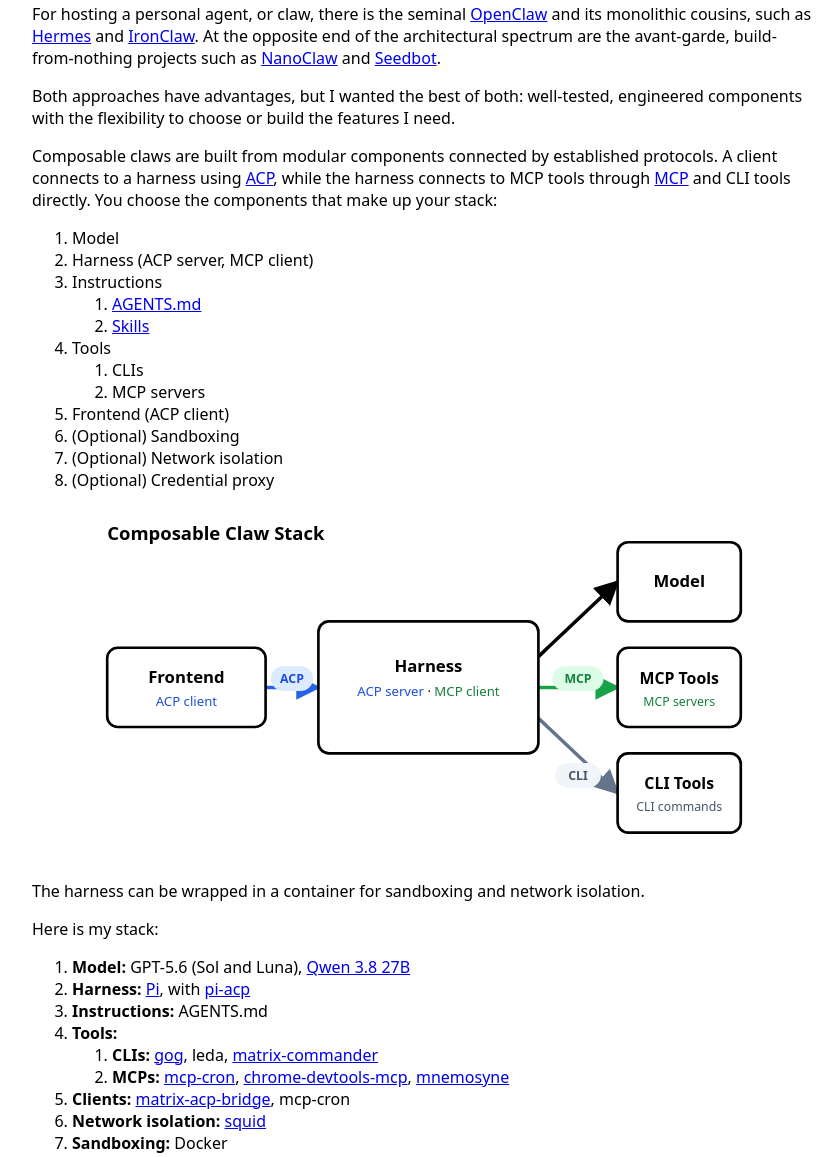
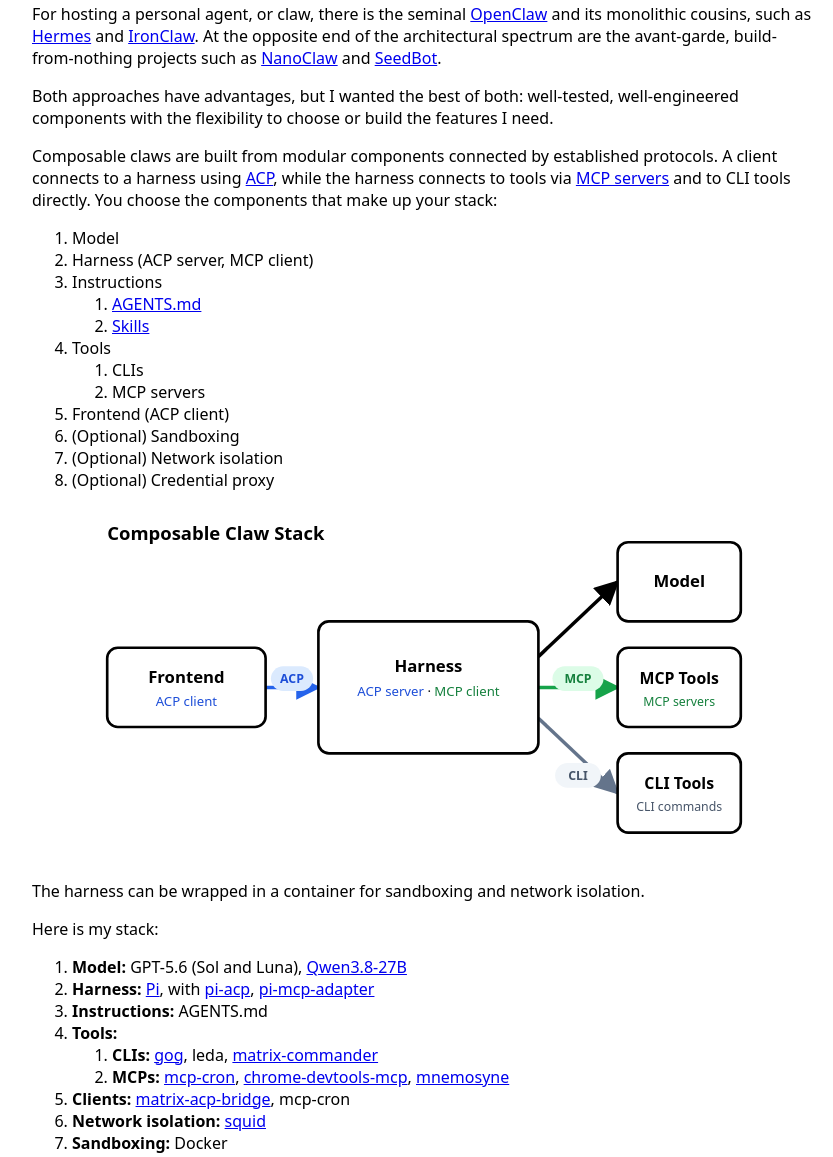
Before and after one commit to chadvoegele/blog, an Eleventy site: page posts/composable_claw/index.html in a window 1280 px wide. Shown: the part 100-1257 px from the top of the page, without its empty margins (216-1049 px from the left). Built offline with nearby package versions, Linux system fonts and the light colour scheme; Eleventy itself is replaced by a stand-in of ours; files that its build step writes are made by us from their sources.

Commit message:
Refine composable claws copy

```diff
--- a/posts/composable_claw/index.html
+++ b/posts/composable_claw/index.html
@@ -7,15 +7,15 @@
 <h2>Composable Claws</h2>
 
 <p>
-For hosting a personal agent, or claw, there is the seminal <a href="https://github.com/openclaw/openclaw">OpenClaw</a> and its monolithic cousins, such as <a href="https://github.com/NousResearch/hermes-agent">Hermes</a> and <a href="https://github.com/nearai/ironclaw">IronClaw</a>. At the opposite end of the architectural spectrum are the avant-garde, build-from-nothing projects such as <a href="https://github.com/nanocoai/nanoclaw">NanoClaw</a> and <a href="https://github.com/RalphMao/seedbot">Seedbot</a>.
+For hosting a personal agent, or claw, there is the seminal <a href="https://github.com/openclaw/openclaw">OpenClaw</a> and its monolithic cousins, such as <a href="https://github.com/NousResearch/hermes-agent">Hermes</a> and <a href="https://github.com/nearai/ironclaw">IronClaw</a>. At the opposite end of the architectural spectrum are the avant-garde, build-from-nothing projects such as <a href="https://github.com/nanocoai/nanoclaw">NanoClaw</a> and <a href="https://github.com/RalphMao/seedbot">SeedBot</a>.
 </p>
 
 <p>
-Both approaches have advantages, but I wanted the best of both: well-tested, engineered components with the flexibility to choose or build the features I need.
+Both approaches have advantages, but I wanted the best of both: well-tested, well-engineered components with the flexibility to choose or build the features I need.
 </p>
 
 <p>
-Composable claws are built from modular components connected by established protocols. A client connects to a harness using <a href="https://agentclientprotocol.com/">ACP</a>, while the harness connects to MCP tools through <a href="https://modelcontextprotocol.io/">MCP</a> and CLI tools directly. You choose the components that make up your stack:
+Composable claws are built from modular components connected by established protocols. A client connects to a harness using <a href="https://agentclientprotocol.com/">ACP</a>, while the harness connects to tools via <a href="https://modelcontextprotocol.io/">MCP servers</a> and to CLI tools directly. You choose the components that make up your stack:
 </p>
 
 <ol>
@@ -54,8 +54,8 @@
 </p>
 
 <ol>
-  <li><strong>Model:</strong> GPT-5.6 (Sol and Luna), <a href="https://huggingface.co/Qwen/Qwen3.8-27B">Qwen 3.8 27B</a></li>
-  <li><strong>Harness:</strong> <a href="https://github.com/earendil-works/pi">Pi</a>, with <a href="https://github.com/svkozak/pi-acp">pi-acp</a></li>
+  <li><strong>Model:</strong> GPT-5.6 (Sol and Luna), <a href="https://huggingface.co/Qwen/Qwen3.8-27B">Qwen3.8-27B</a></li>
+  <li><strong>Harness:</strong> <a href="https://github.com/earendil-works/pi">Pi</a>, with <a href="https://github.com/svkozak/pi-acp">pi-acp</a>, <a href="https://github.com/nicobailon/pi-mcp-adapter">pi-mcp-adapter</a></li>
   <li><strong>Instructions:</strong> AGENTS.md</li>
   <li>
     <strong>Tools:</strong>
```
